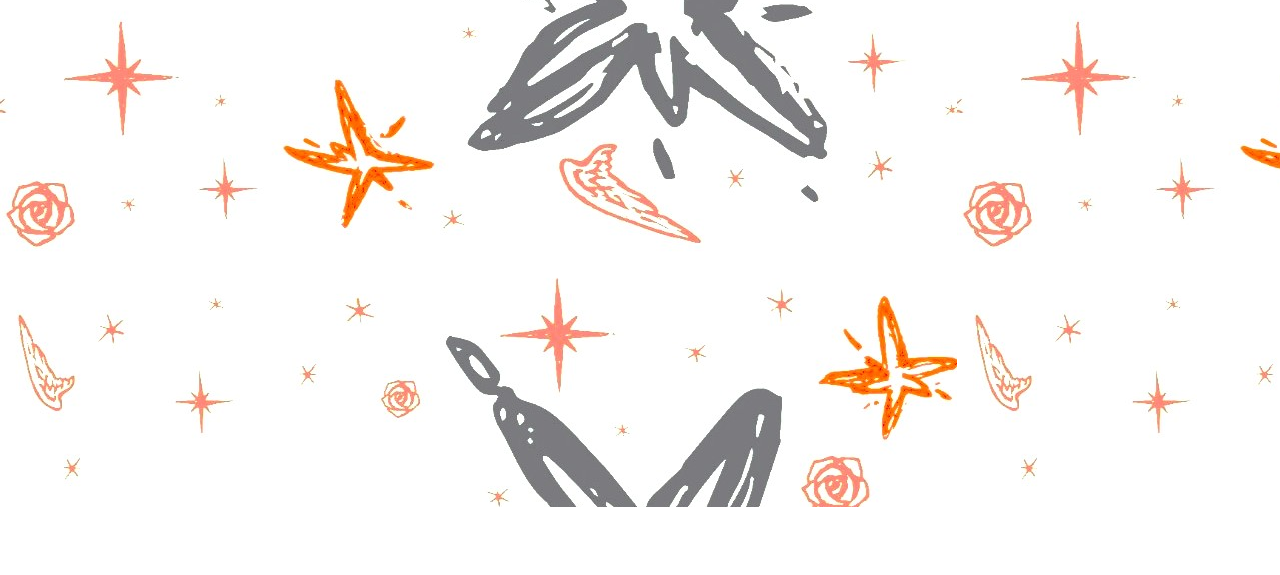
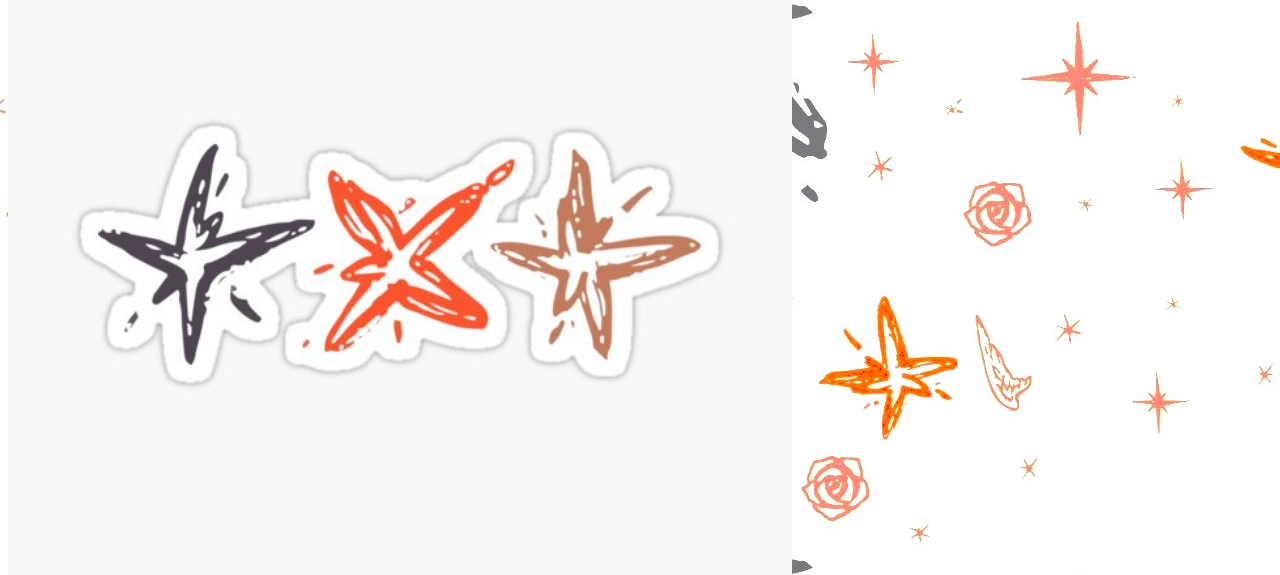
Before and after one commit to issa9002/Frames, a plain HTML site: page index.html in a window 1280 px wide. Shown: the part 293-868 px from the top of the page. Before the commit the page ends 800 px from the top, so only its background shows below. Drawn offline with Linux system fonts and the light colour scheme.

Commit message:
Update index.html

```diff
--- a/index.html
+++ b/index.html
@@ -11,6 +11,6 @@
 <li><a href="https://issa9002.github.io/frame-combinado/">Frame Combinado</a><br></li>
 <li><a href="https://issa9002.github.io/menu-frame/"> Men&uacute Frame </a><br></li>
 
-<a href="https://issa9002.github.io/indice.1/"><img src="menu.jpg" widht=20% height=15%></a>
+<a href="https://issa9002.github.io/indice.1/"><img src="menu.jpg" widht=100% height=100%></a>
 </body>
 </html>
```
